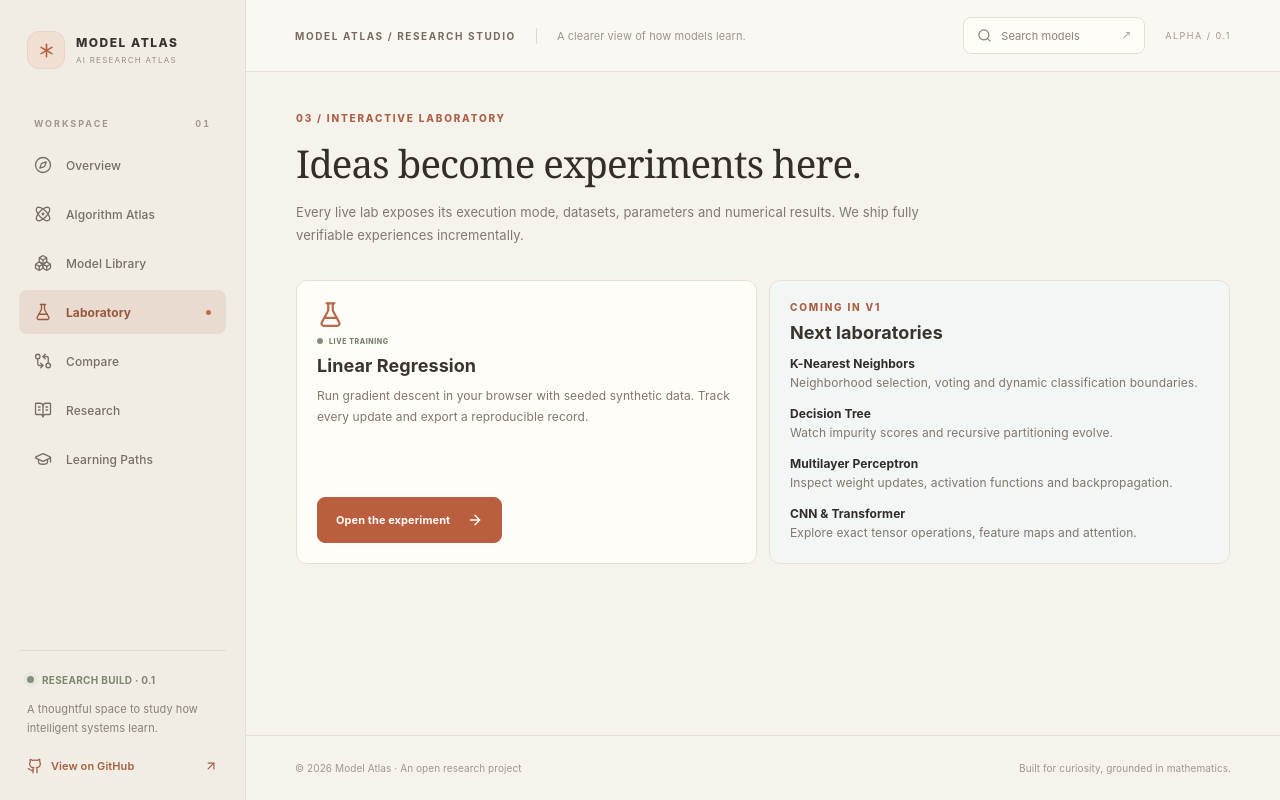
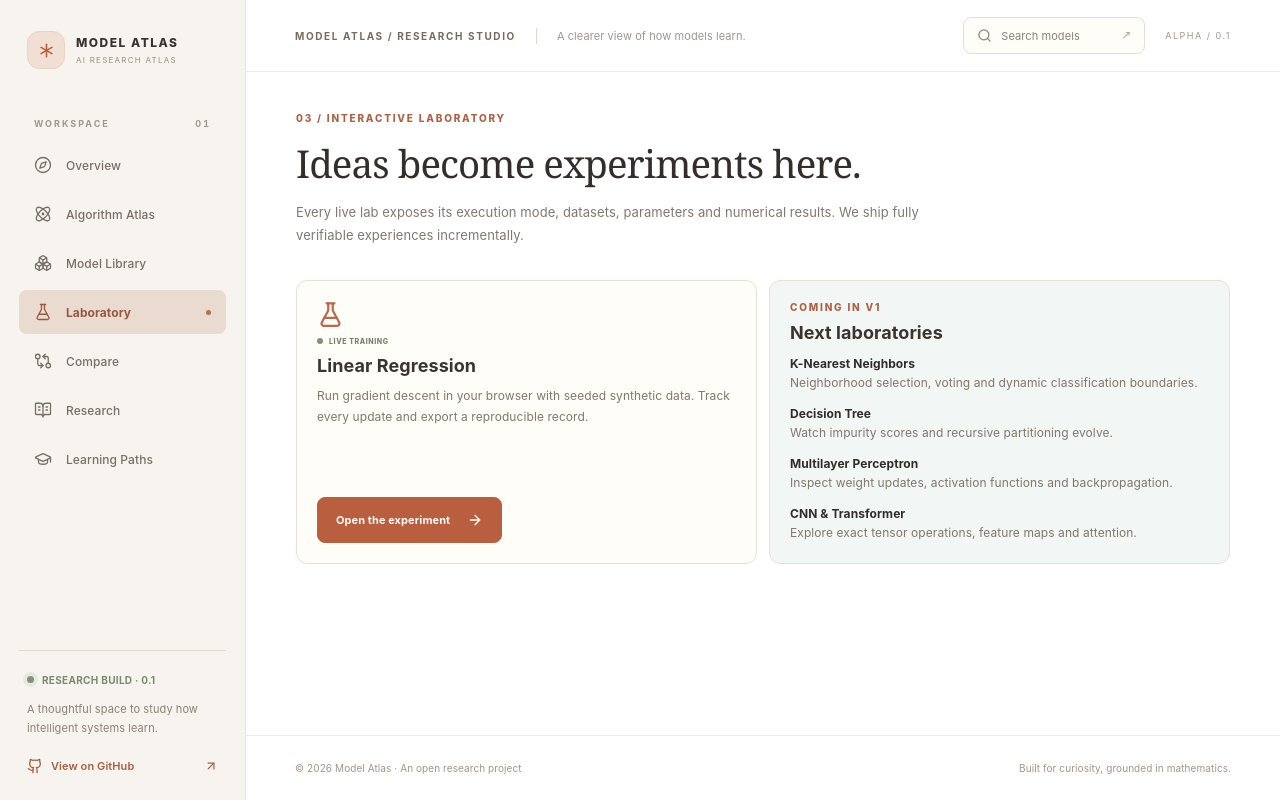
Before and after one commit to zeye-w/Model-Atlas, a Next.js app: page /lab in a window 1280 px wide. Built offline with nearby package versions, Linux system fonts and the light colour scheme.

Commit message:
style: switch primary canvas to clean white

```diff
--- a/src/app/claude-theme.css
+++ b/src/app/claude-theme.css
@@ -656,3 +656,33 @@ html { scroll-behavior: smooth; }
   }
   .motion-pending:not(.is-visible) { opacity: 1; transform: none; }
 }
+
+
+/* White-first canvas: retain warmth in accents and supporting surfaces. */
+:root {
+  --canvas: #ffffff;
+  --white: #ffffff;
+  --line: #e9e3dc;
+}
+html,
+body,
+.main-shell,
+.main-content,
+.page-wrap {
+  background-color: #ffffff;
+}
+.topbar {
+  background: rgba(255, 255, 255, .96);
+  border-bottom-color: #eee9e3;
+}
+.site-footer {
+  background: #ffffff;
+  border-top-color: #eee9e3;
+}
+.sidebar {
+  background: #f7f4ef;
+  border-right-color: #ebe5dc;
+}
+.mobile-sidebar {
+  background: #f7f4ef;
+}
```
